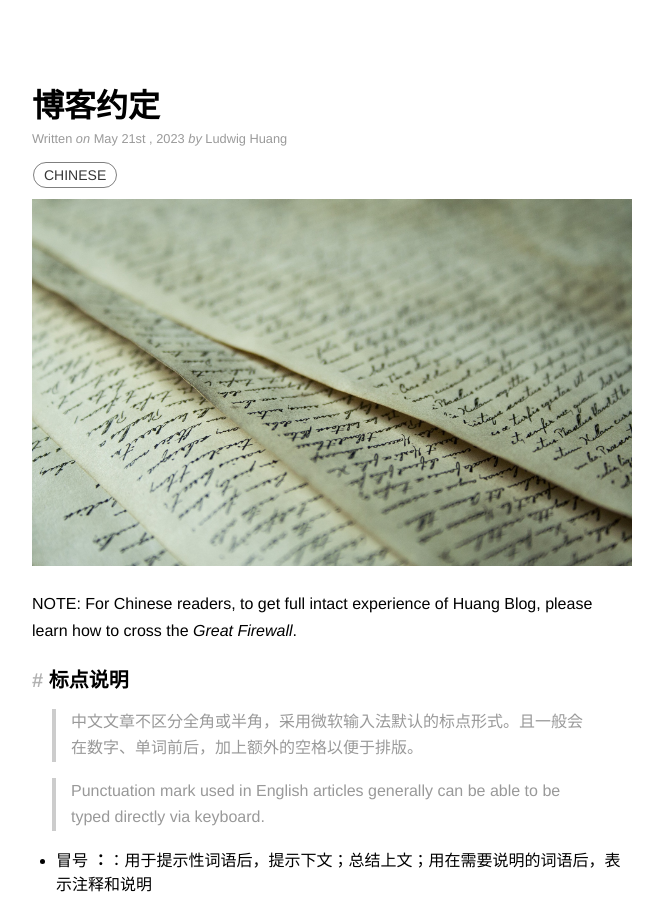
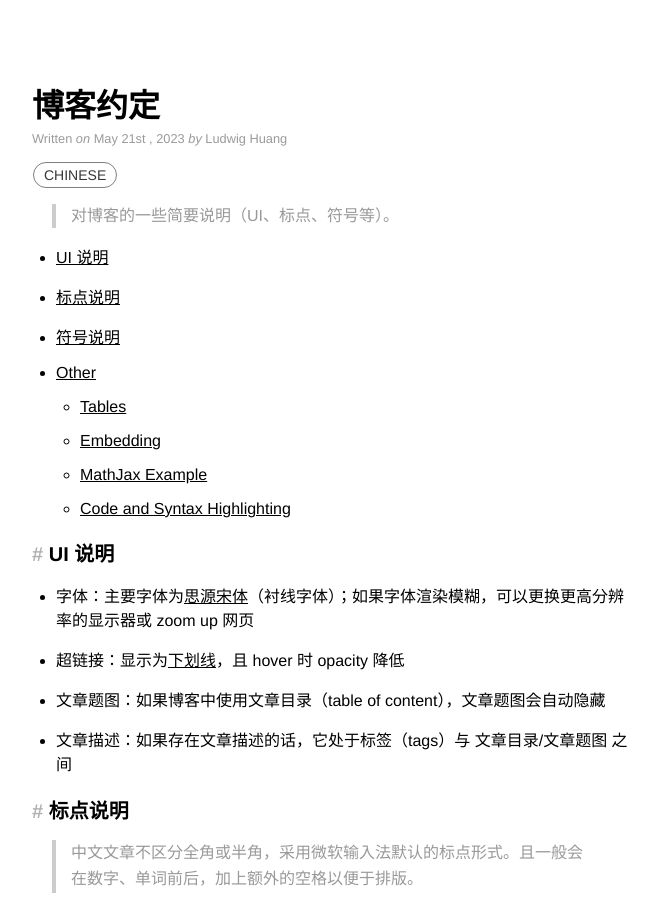
Before and after one commit to huang-feiyu/huang-feiyu.github.io, a Jekyll site: the page built from _posts/2023-05-21-blog-protocol.md, in a window 1280 px wide and 900 px high. Shown: the whole window, without its empty margins (308-971 px from the left). Built offline with Jekyll 4.4.1, drawn with Linux system fonts in a browser that asks for light colours; nearby versions of some CDN libraries; formulas are drawn with MathJax 3; a script that is not in the unit is left out.

Commit message:
chore: update something trivial

```diff
--- a/_posts/2023-05-21-blog-protocol.md
+++ b/_posts/2023-05-21-blog-protocol.md
@@ -5,9 +5,16 @@ author:      Ludwig Huang
 categories:  other
 tags:        [chinese]
 image:       paper-1.jpg
+toc:         true
+description: 对博客的一些简要说明（UI、标点、符号等）。
 ---
 
-NOTE: For Chinese readers, to get full intact experience of Huang Blog, please learn how to cross the *Great Firewall*.
+### UI 说明
+
+* 字体：主要字体为[思源宋体](https://fonts.google.com/noto/specimen/Noto+Sans+SC)（衬线字体）；如果字体渲染模糊，可以更换更高分辨率的显示器或 zoom up 网页
+* 超链接：显示为<u>下划线</u>，且 hover 时 opacity 降低
+* 文章题图：如果博客中使用文章目录（table of content），文章题图会自动隐藏
+* 文章描述：如果存在文章描述的话，它处于标签（tags）与 文章目录/文章题图 之间
 
 ### 标点说明
 
@@ -102,7 +109,7 @@ $$
 $$ \frac{\mathrm{d}}{\mathrm{d}t} \left ( \frac {\partial  L}{\partial \dot{q}_j} \right ) =  \frac {\partial L}{\partial q_j} $$
 
 
-### Code and Syntax Highlighting
+##### Code and Syntax Highlighting
 
 Markdown code blocks:
 
```
Also changed, not shown: _posts/2023-05-27-journal-1.md (+2 -2 lines), pages/about.md (+2 -0 lines).
